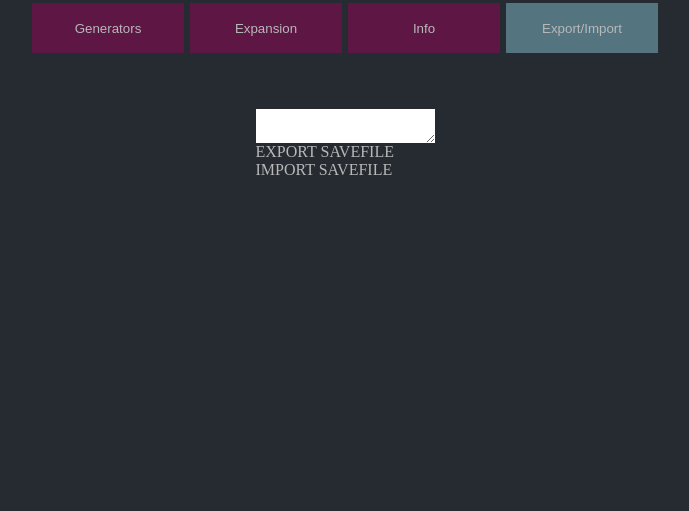
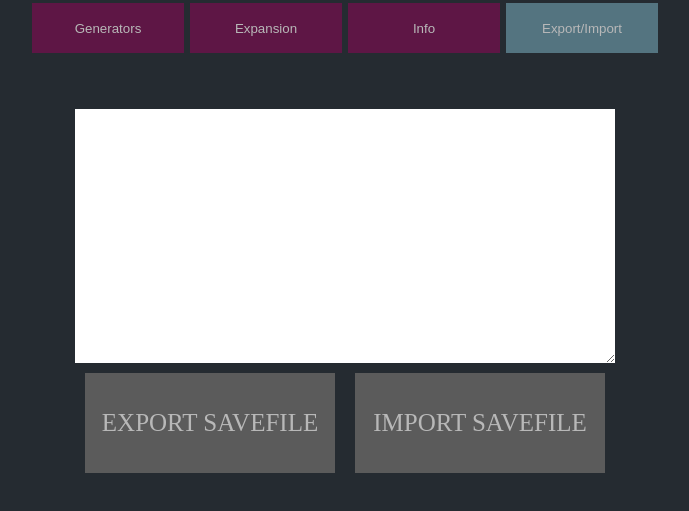
Before and after one commit to eyewars/testttt, a plain HTML site: page index.html in a window 1280 px wide. Shown: the part 111-622 px from the top of the page, without its empty margins (295-984 px from the left). Drawn offline with Linux system fonts and the light colour scheme.

Commit message:
Add files via upload

```diff
--- a/styles/style.css
+++ b/styles/style.css
@@ -889,24 +889,23 @@
 	margin-top: 20px;
 }
 
-#export{
+#exportImportContainer{
+	display: flex;
+	justify-content: center;
+}
+
+.exportImport{
 	width: 250px;
 	height: 100px;
 	background-color: #5B5B5B;
-	margin: 10px 0 10px 0;
+	margin: 10px;
 	font-size: 25px;
 	display: flex;
 	align-items: center;
 	justify-content: center;
 }
 
-#import{
-	width: 250px;
-	height: 100px;
-	background-color: #5B5B5B;
-	margin: 10px 0 10px 0;
-	font-size: 25px;
-	display: flex;
-	align-items: center;
-	justify-content: center;
+
+#importExportText{
+	height: 250px;
 }
```
